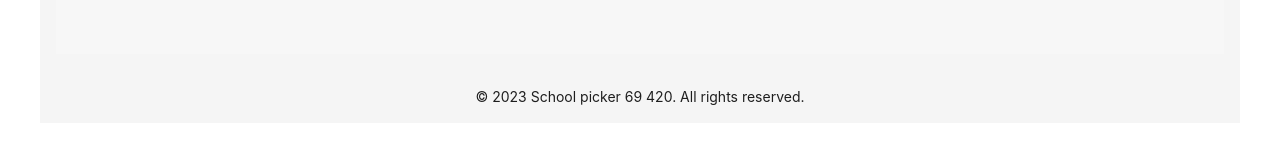
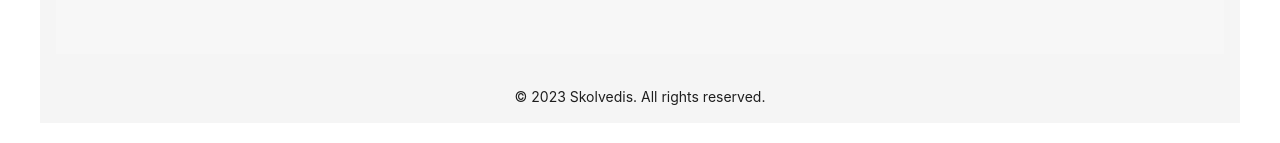
Before and after one commit to 28stone-hackcodex/hackcodex-fe, a React (Vite) app: page / in a window 1280 px wide. Shown: the part 897-1040 px from the top of the page. Built offline with nearby package versions, Linux system fonts and the light colour scheme.

Commit message:
change name

```diff
--- a/index.html
+++ b/index.html
@@ -1,13 +1,16 @@
 <!DOCTYPE html>
 <html lang="en">
+
 <head>
   <meta charset="UTF-8" />
   <link rel="icon" type="image/svg+xml" href="/vite.svg" />
   <meta name="viewport" content="width=device-width, initial-scale=1.0" />
-    <title>School picker 69 420</title>
+  <title>Skolvedis</title>
 </head>
+
 <body>
   <div id="root"></div>
   <script type="module" src="/src/main.tsx"></script>
 </body>
+
 </html>
--- a/src/App.tsx
+++ b/src/App.tsx
@@ -29,7 +29,7 @@ export const App = () => {
               })}
             </Routes>
           </StyledContent>
-          <StyledFooter>© 2023 School picker 69 420. All rights reserved.</StyledFooter>
+          <StyledFooter>© 2023 Skolvedis. All rights reserved.</StyledFooter>
         </StyledLayout>
       </Router>
     </Suspense>
```
Lines whose indentation alone changed are shown as unchanged.
